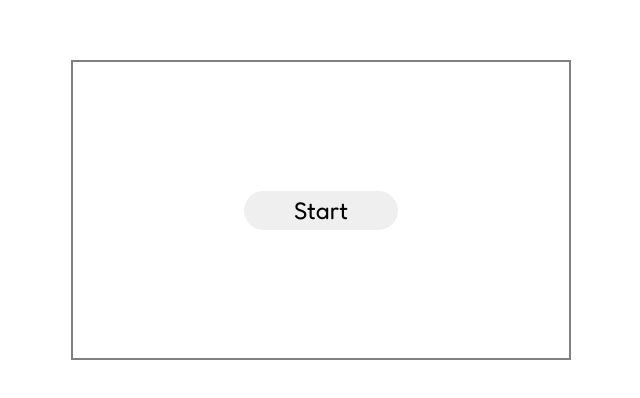
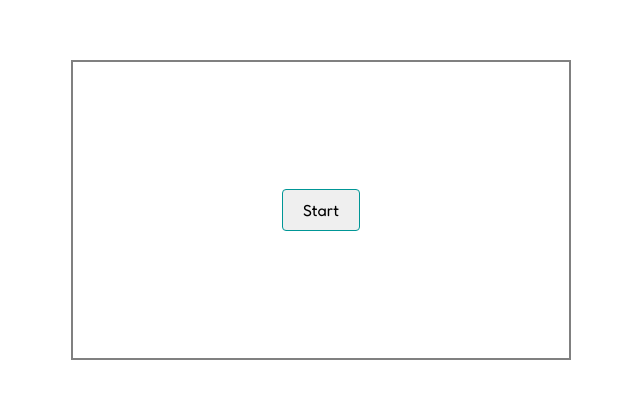
Before and after one commit to victormedeiros1/The-number-that-you-are-thinking, a React (Create React App) app: page / in a window 1280 px wide. Shown: the part 190-588 px from the top of the page, without its empty margins (319-959 px from the left). Built offline with nearby package versions, Linux system fonts and the light colour scheme.

Commit message:
fix: default button style

```diff
--- a/src/components/Button/styles.js
+++ b/src/components/Button/styles.js
@@ -1,14 +1,14 @@
 import styled from "styled-components";
 
 export const ButtonStyles = styled.button`
-  font-size: 24px;
-  padding: 5px 50px;
-  border-radius: 50px;
-  border: none;
+  font-size: 16px;
+  padding: 10px 20px;
+  border-radius: 4px;
+  margin: 0 5px;
+  border: 1px solid rgba(0, 150, 150);
+  cursor: pointer;
 
-  &:hover {
-    background-color: var(--darkgray);
-  }
-
-  cursor: pointer;
+  /* &:hover {
+    background-color: rgba(0, 150, 150, 0.8);
+  } */
 `;
```
